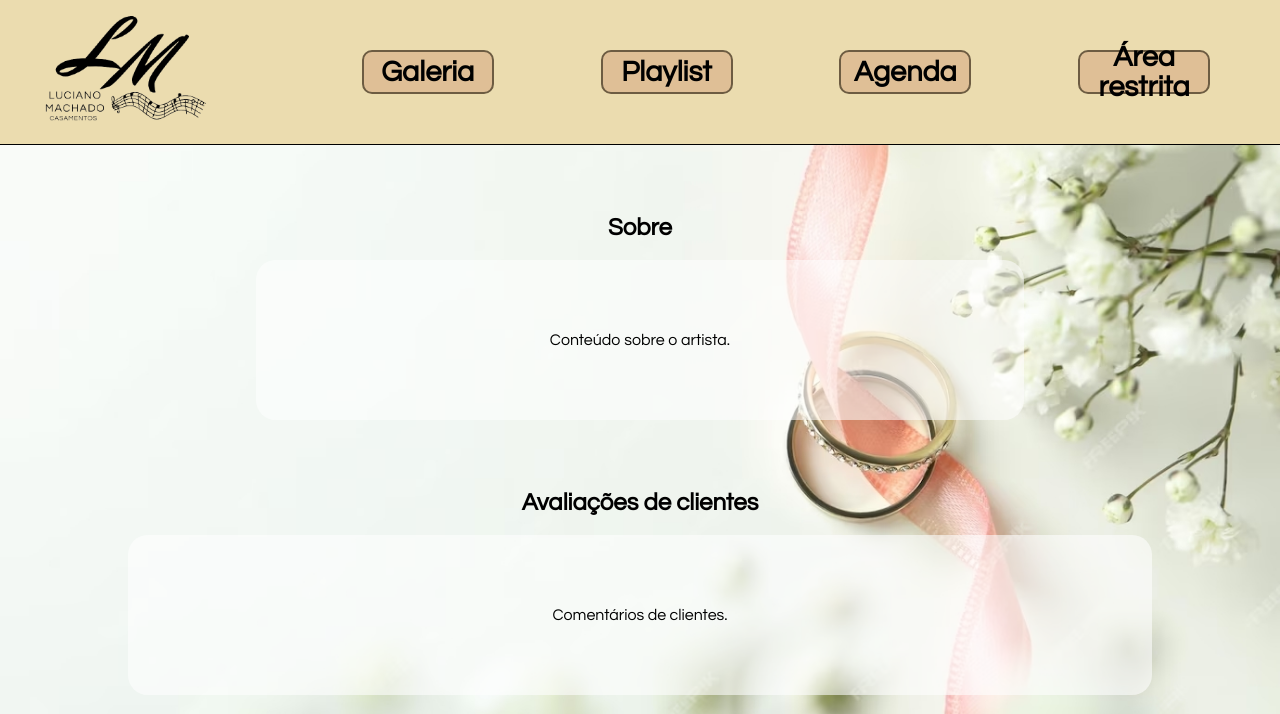
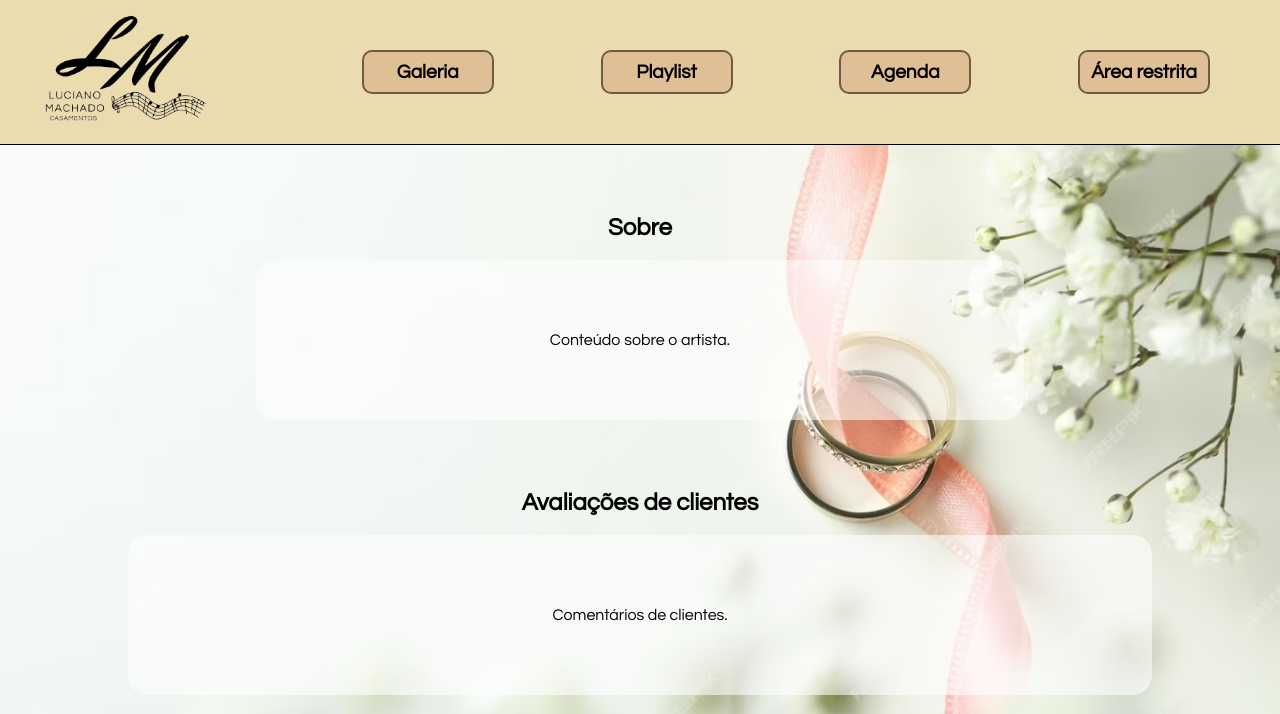
Before and after one commit to DigoPires/Luciano-Machado, a PHP site: page / in a window 1280 px wide. Shown: the top 714 px of the page. Run offline with PHP 8.4, Linux system fonts and the light colour scheme.

Commit message:
continuando estruturação

```diff
--- a/Menu Principal/CSS/estrutura.css
+++ b/Menu Principal/CSS/estrutura.css
@@ -34,7 +34,7 @@ header {
     border: 2px solid rgb(109, 92, 66);
     border-radius: 10px;
     background: #dfbf96;
-    font-size: 2em;
+    font-size: 1.5vw;
     display: flex;
     justify-content: center;
     align-items: center;
@@ -144,6 +144,7 @@ header {
         width: 84vw;
         background: none;
         border: unset;
+        font-size: 1.8em;
     }
     .logo img {
         max-width: 500px;
```
